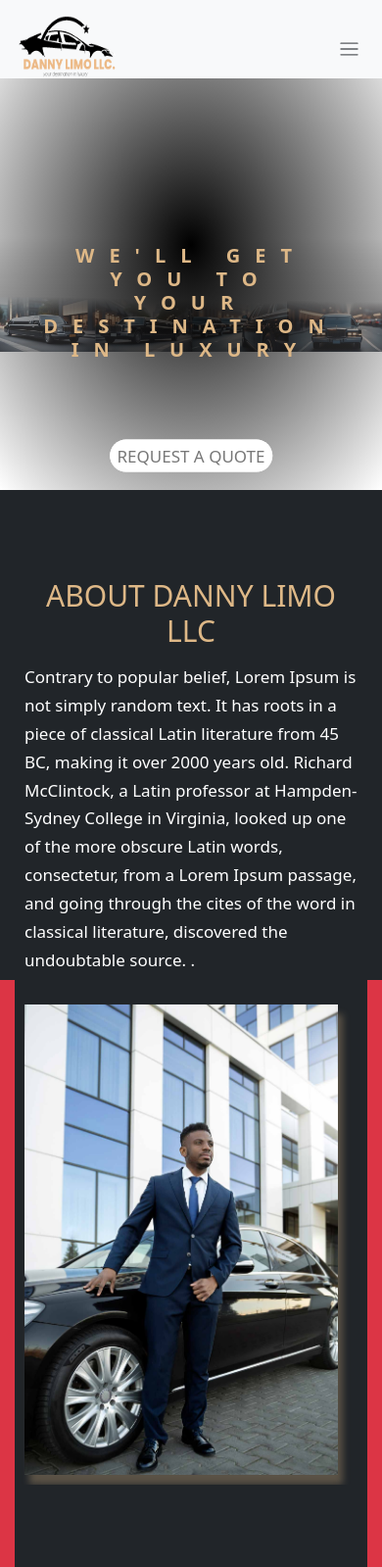
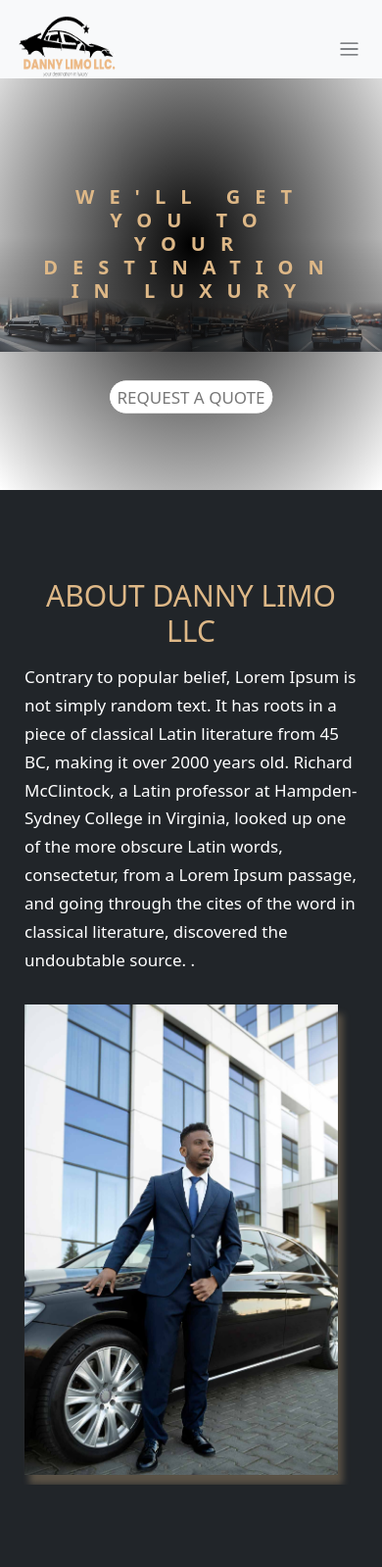
Before and after one commit to tsbproject/Danny-Limo, a PHP site: page / in a window 390 px wide. Shown: the top 1599 px of the page at 98% size. Run offline with PHP 8.4, Linux system fonts and the light colour scheme.

Commit message:
[committed]

```diff
--- a/css/style.css
+++ b/css/style.css
@@ -84,6 +84,10 @@
     font-weight: 600;
     letter-spacing: 1.5rem;
     animation: moveInRight 2s 2s ease-out; }
+
+@media (max-width: 576px) and (max-width: 576px) {
+  .heading-primary--sub {
+    margin-top: -2rem; } }
 
 .section-about--heading {
   font-size: 3rem;
@@ -289,6 +293,10 @@
 #section2 {
   height: 50rem; }
 
+@media (max-width: 576px) and (max-width: 576px) {
+  #section2 {
+    height: 130rem; } }
+
 #section3 {
   height: 60rem;
   background-color: red; }
--- a/sass/base/_typography.scss
+++ b/sass/base/_typography.scss
@@ -77,7 +77,12 @@
 
         animation: moveInRight 2s 2s ease-out;
 
+       @include for-phone-only {
+        @media(max-width: 576px) {
+          margin-top: -2rem;
 
+        }
+       }
 
 
     }
--- a/sass/pages/_home.scss
+++ b/sass/pages/_home.scss
@@ -64,10 +64,16 @@
    #section2 {
     height: 50rem;
 
+@include for-phone-only {
+  @media (max-width: 576px) {
+      height: 130rem;
+   }
+
+  }
+}
 
 
 
-}
 
 
 #section3 {
```
